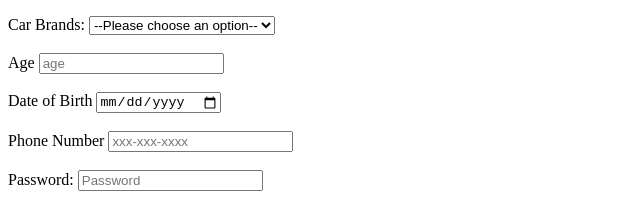
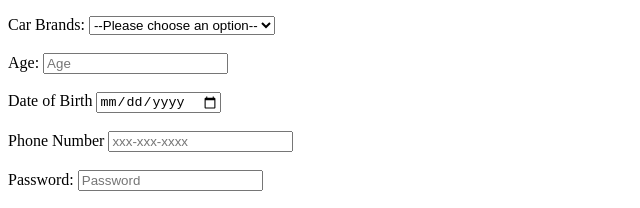
Before and after one commit to acciojob/signup-form-car-Rehan-1698, a website: page main.html in a window 1280 px wide. Shown: the part 205-413 px from the top of the page, 0-640 px from the left. Drawn offline with Linux system fonts and the light colour scheme.

Commit message:
created a submission

```diff
--- a/main.html
+++ b/main.html
@@ -37,8 +37,8 @@
             <option value="BMW">BMW</option>
 		</select>
 	<br><br>
-	<label for="age">Age</label>
-	<input type="number" id="age" name="age" placeholder="age">
+	<label for="age">Age:</label>
+        <input type="number" id="age" name="age"placeholder="Age"  required >
 	<br><br>
 
 	<label for="DOB">Date of Birth</label>
```
